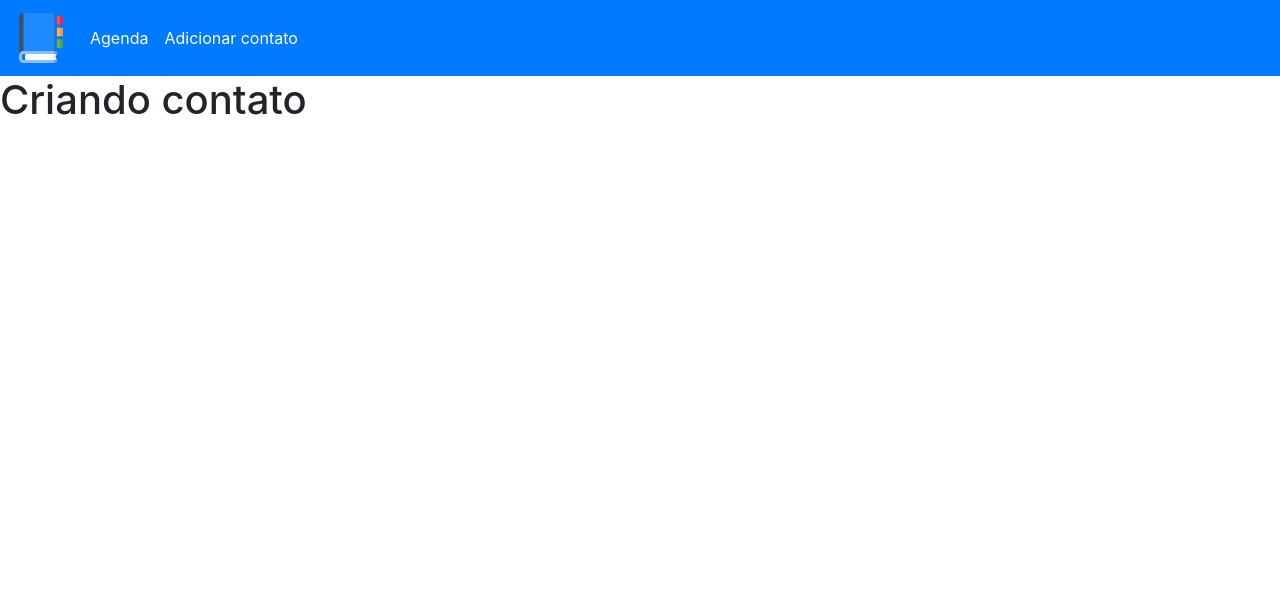
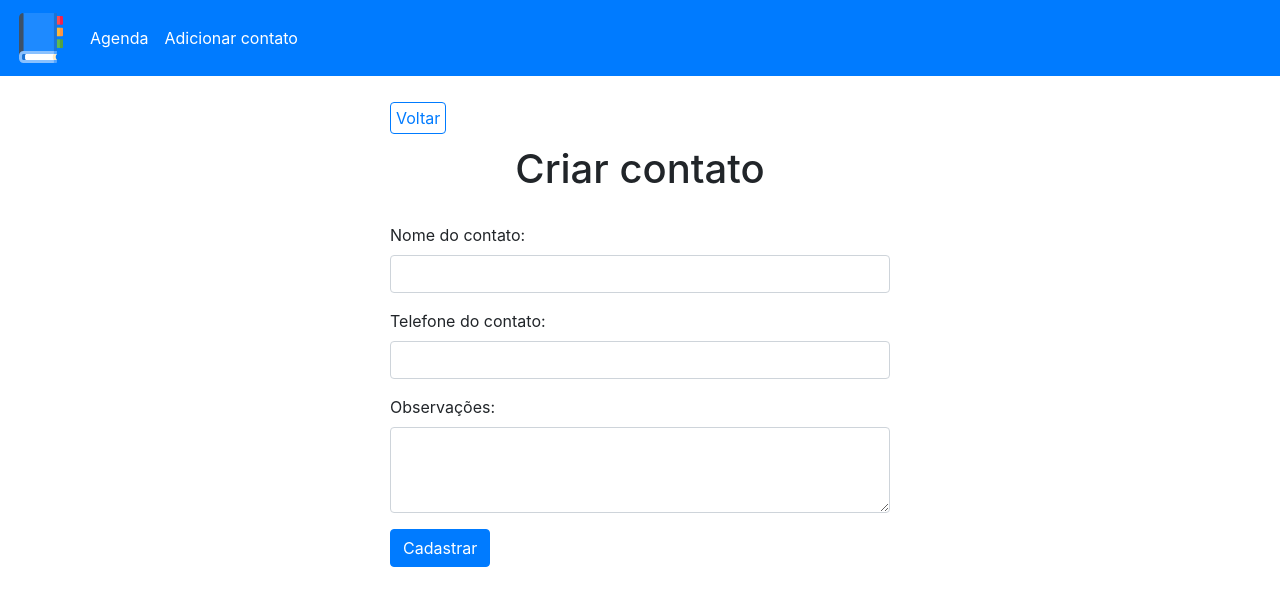
Before and after one commit to devrobertmoraes/crud-agenda-curso-php, a PHP site: page /create.php in a window 1280 px wide. Shown: the top 606 px of the page. Run offline with PHP 8.4, Linux system fonts and the light colour scheme; data that the repository does not hold is empty.

Commit message:
Criação e estilização da página create.php

```diff
--- a/create.php
+++ b/create.php
@@ -2,8 +2,33 @@
 include_once("templates/header.php");
 ?>
 
-<h1>Criando contato</h1>
+<div class="container">
+    <?php include_once("templates/backbtn.html.php") ?>
 
+    <h1 id="main-title">Criar contato</h1>
+
+    <form id="create-form" action="<?= $BASE_URL ?>config/process.php" method="POST">
+        <input type="hidden" name="type" value="create">
+
+        <div class="form-group">
+            <label for="name">Nome do contato:</label>
+            <input type="text" class="form-control" name="name" id="name" required>
+        </div>
+
+        <div class="form-group">
+            <label for="phone">Telefone do contato:</label>
+            <input type="text" class="form-control" name="phone" id="phone" required>
+        </div>
+
+        <div class="form-group">
+            <label for="phone">Observações: </label>
+            <textarea class="form-control" name="phone" id="phone" rows="3"></textarea>
+        </div>
+
+        <button type="submit" class="btn btn-primary">Cadastrar</button>
+    </form>
+
+</div>
 
 <?php
 include_once("templates/footer.php");
--- a/css/style.css
+++ b/css/style.css
@@ -1,4 +1,4 @@
-.navbar-brand img{
+.navbar-brand img {
     width: 50px;
 }
 
@@ -18,8 +18,8 @@
 }
 
 #contacts-table thead {
-    color: #FFF;
-    background-color: #007BFF;
+    color: #fff;
+    background-color: #007bff;
 }
 
 .actions {
@@ -27,21 +27,21 @@
     width: 150px;
 }
 
-.actions i{
+.actions i {
     font-size: 18px;
     margin-right: 5px;
 }
 
 .check-icon {
-    color: #1E7E34;
+    color: #1e7e34;
 }
 
 .edit-icon {
-    color: #007BFF;
+    color: #007bff;
 }
 
 .delete-icon {
-    color: #BD2130;
+    color: #bd2130;
 }
 
 .delete-btn {
@@ -52,8 +52,8 @@
 
 #message {
     color: #155724;
-    background-color: #D4EDDA;
-    border: 1px solid #C3E6CB;
+    background-color: #d4edda;
+    border: 1px solid #c3e6cb;
     padding: 10px;
     text-align: center;
     max-width: 500px;
@@ -74,8 +74,8 @@
 }
 
 #back-link {
-    border: 1px solid #007BFF;
-    color: #007BFF;
+    border: 1px solid #007bff;
+    color: #007bff;
     border-radius: 4px;
     padding: 5px;
 }
@@ -83,3 +83,10 @@
 #back-link:hover {
     text-decoration: none;
 }
+
+/*CRIAR DADOS*/
+#create-form,
+#edit-form {
+    max-width: 500px;
+    margin: 0 auto;
+}
```
